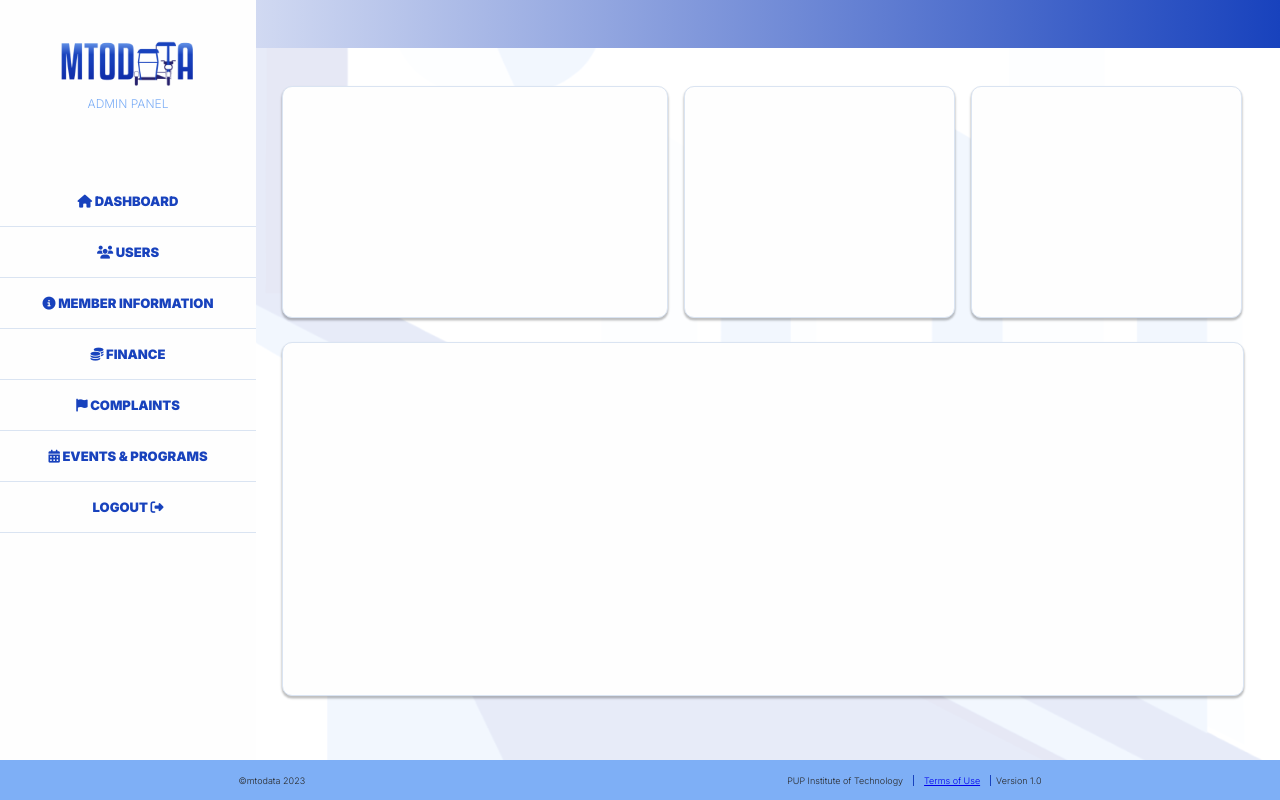
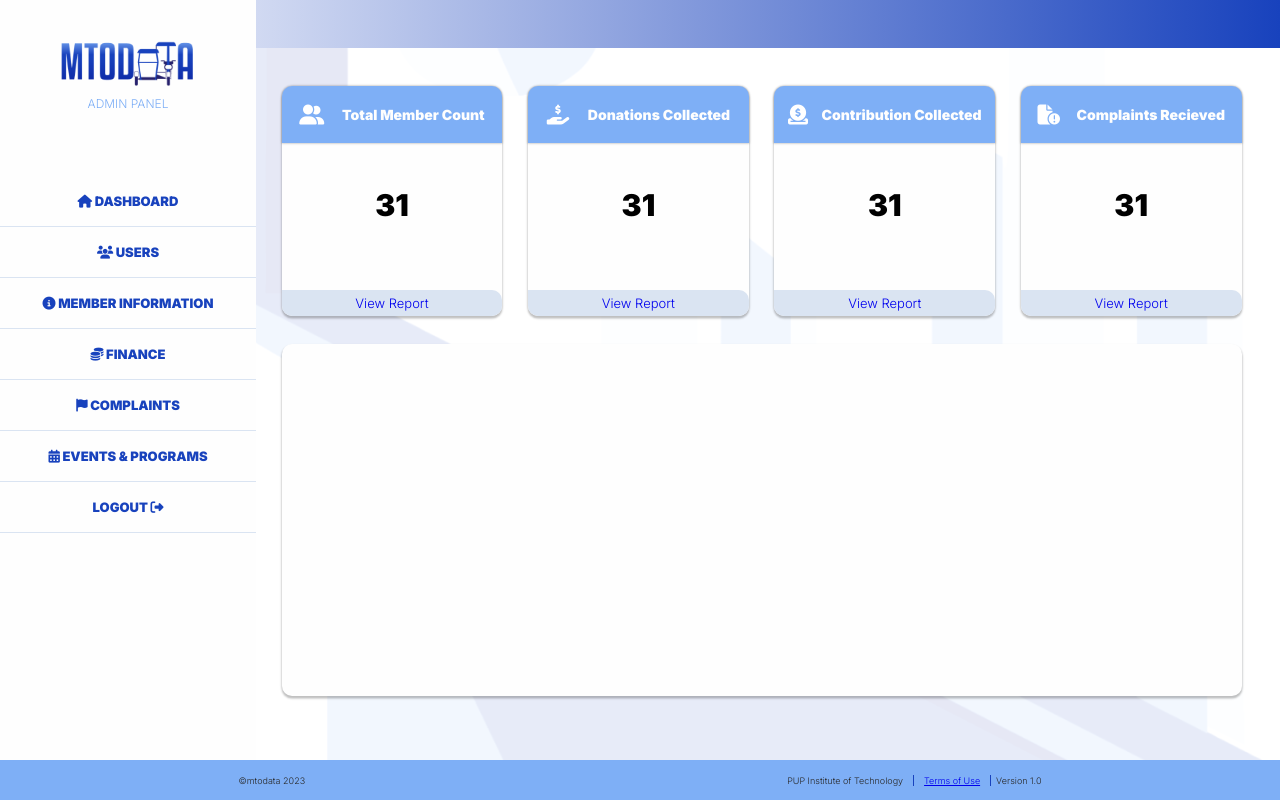
Before and after one commit to TopherGacad/mtodata-mis, a PHP site: page /views/html/dashboard.html in a window 1280 px wide. Run offline with PHP 8.4, Linux system fonts and the light colour scheme; some libraries are stand-ins or nearby versions.

Commit message:
add initial content for dashboard

```diff
--- a/public/css/dashboard.css
+++ b/public/css/dashboard.css
@@ -90,7 +90,6 @@ li:hover{
     left: 22%;
 }
 .border{
-    border: 1px solid var(--border-color);
     border-radius: 10px;
     box-shadow: 0px 2px 2px .5px var(--box-shadow);
     background-color: var(--base-color);
@@ -104,14 +103,47 @@ section{
     width: 100%;
 }
 .card{
+    position: relative;
     height: inherit;
+    width: 23%;
+    text-align: center;
 }
-.dash-left{
-    width: 40%;
+.card-header{
+    display: flex;
+    justify-content: space-evenly;
+    align-items: center;
+    color: var(--base-color);
+    background-color: var(--font-color);
+    line-height: 0;
+    box-shadow: 0px 0px 2px .5px var(--box-shadow);
+    border-radius: 10px 10px 0px 0px;
+    padding: 10px 0px;
+    font-size: 14px;
 }
-.dash-mid,
-.dash-right{
-    width: 28%;
+.card-icon{
+    color:white;
+    font-size: 20px;
+}
+.count-container{
+    position: absolute;
+    top: 30%;
+    left:0 ;
+    right: 0;
+
+    padding: 7px;
+    font-size: 20px;
+}
+.link-container{
+    position: absolute;
+    padding: 5px;
+    bottom: 0;
+    left: 0;
+    right: 0;
+    border-radius: 0px 10px 10px 10px;
+    background-color: var(--border-color);
+}
+.link-container a{
+    text-decoration: none;
 }
 .bot-dash{
     position: absolute;
@@ -436,6 +468,10 @@ select{
     .dashboard-container{
         left: 23%;
     }
+    .count-container{
+        top: 25%;
+        font-size: 35px;
+    }
 
     /* USER PANE */
     header{
--- a/views/html/dashboard.html
+++ b/views/html/dashboard.html
@@ -42,9 +42,57 @@
         <!-- DASHBOARD PANE -->
             <div class="dashboard-container" id="dash-container">
                 <section class="top-dash">
-                    <div class="card dash-left border"></div>
-                    <div class="card dash-mid border"></div>
-                    <div class="card dash-right border"></div>
+                    <div class="card border">
+                        <div class="card-header">
+                            <i class="card-icon fa-solid fa-user-group"></i>
+                            <h4 class="">Total Member Count</h4>
+                        </div>
+                        <div class="count-container">
+                            <h1>31</h1>
+                        </div>
+                        <div class="link-container">
+                            <a href="#">View Report</a>
+                        </div>
+                    </div>
+
+                    <div class="card border">
+                        <div class="card-header">
+                            <i class="card-icon fa-solid fa-hand-holding-dollar"></i>
+                            <h4 class="">Donations Collected</h4>
+                        </div>
+                        <div class="count-container">
+                            <h1>31</h1>
+                        </div>
+                        <div class="link-container">
+                            <a href="#">View Report</a>
+                        </div>
+                    </div>
+
+                    <div class="card border">
+                        <div class="card-header">
+                            <i class="card-icon fa-solid fa-circle-dollar-to-slot"></i>
+                            <h4 class="">Contribution Collected</h4>
+                        </div>
+                        <div class="count-container">
+                            <h1>31</h1>
+                        </div>
+                        <div class="link-container">
+                            <a href="#">View Report</a>
+                        </div>
+                    </div>
+
+                    <div class="card border">
+                        <div class="card-header">
+                            <i class="card-icon fa-solid fa-file-circle-exclamation"></i>
+                            <h4 class="">Complaints Recieved</h4>
+                        </div>
+                        <div class="count-container">
+                            <h1>31</h1>
+                        </div>
+                        <div class="link-container">
+                            <a href="#">View Report</a>
+                        </div>
+                    </div>
                 </section>
                 <div class="bot-dash border"></div>
             </div>
```
